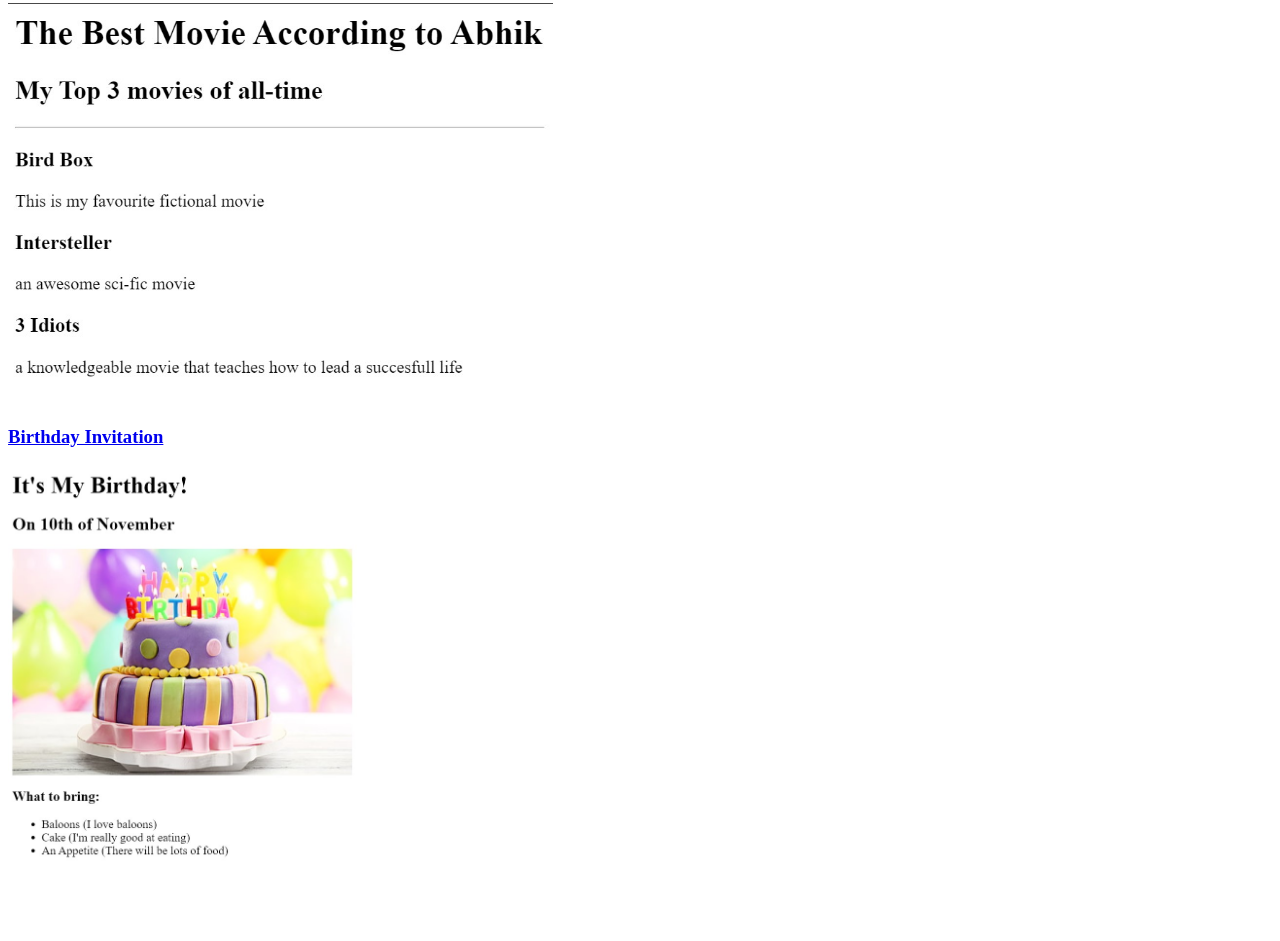
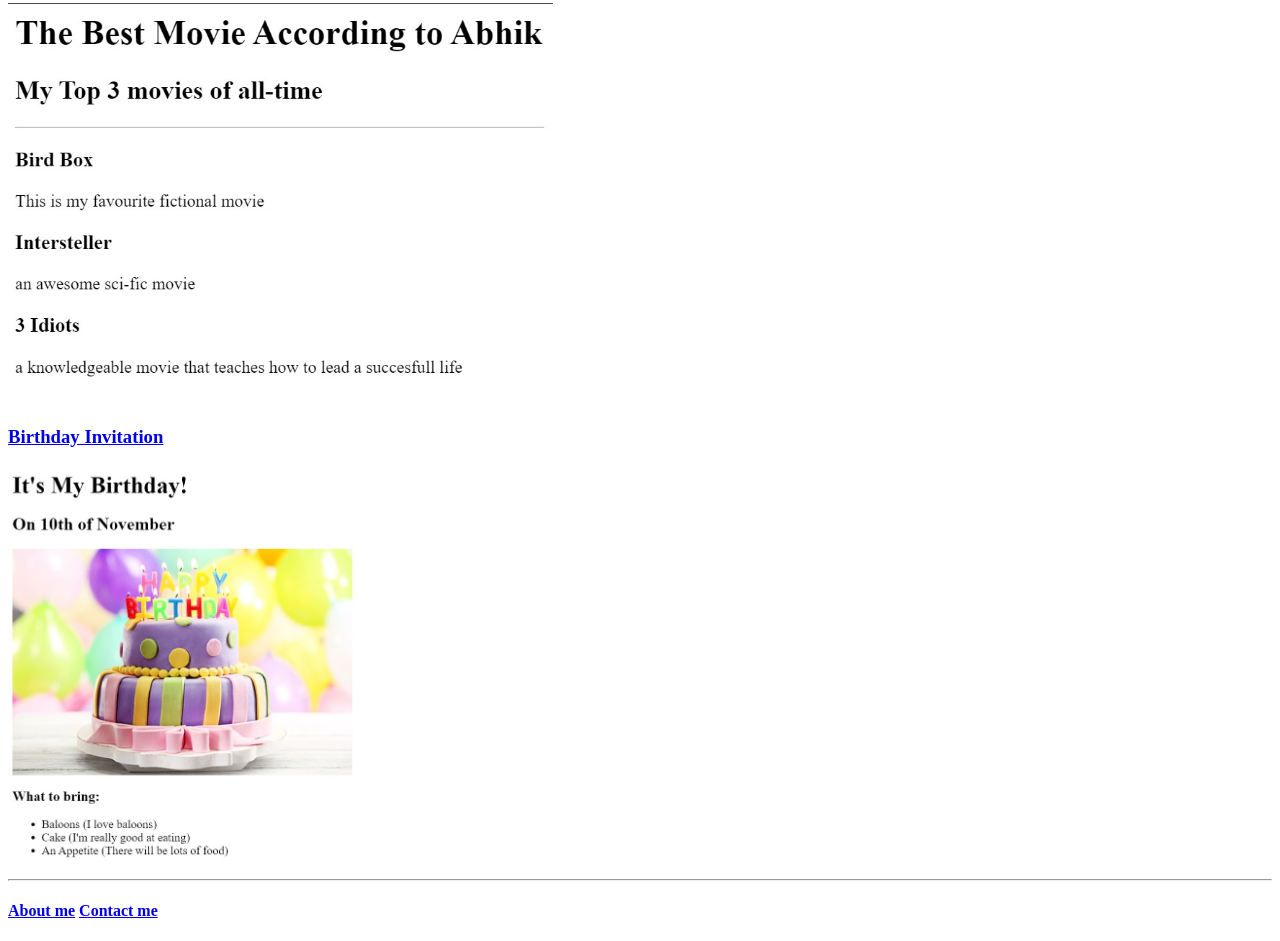
Before and after one commit to Abhik-09/html-portfolio, a plain HTML site: page index.html in a window 1280 px wide. Shown: the part 211-1152 px from the top of the page. Before the commit the page ends 1090 px from the top, so only its background shows below. Drawn offline with Linux system fonts and the light colour scheme.

Commit message:
Update index.html

```diff
--- a/index.html
+++ b/index.html
@@ -32,6 +32,11 @@ https://developer.mozilla.org/en-US/docs/Web/HTML/Element/img#attr-height -->
             <a href="./public/birthday-invite.html">Birthday Invitation</a>
         </h3>
             <img height="400"src="./assets/images/Abhik birthday.jpg"alt="Birthday Cake"/>
+        <hr/>
+        <h4>
+            <a href="./public/about.html">About me</a>
+            <a href="./public/contact.html">Contact me</a>
+        </h4>
 
     </body>
 </html>
```
